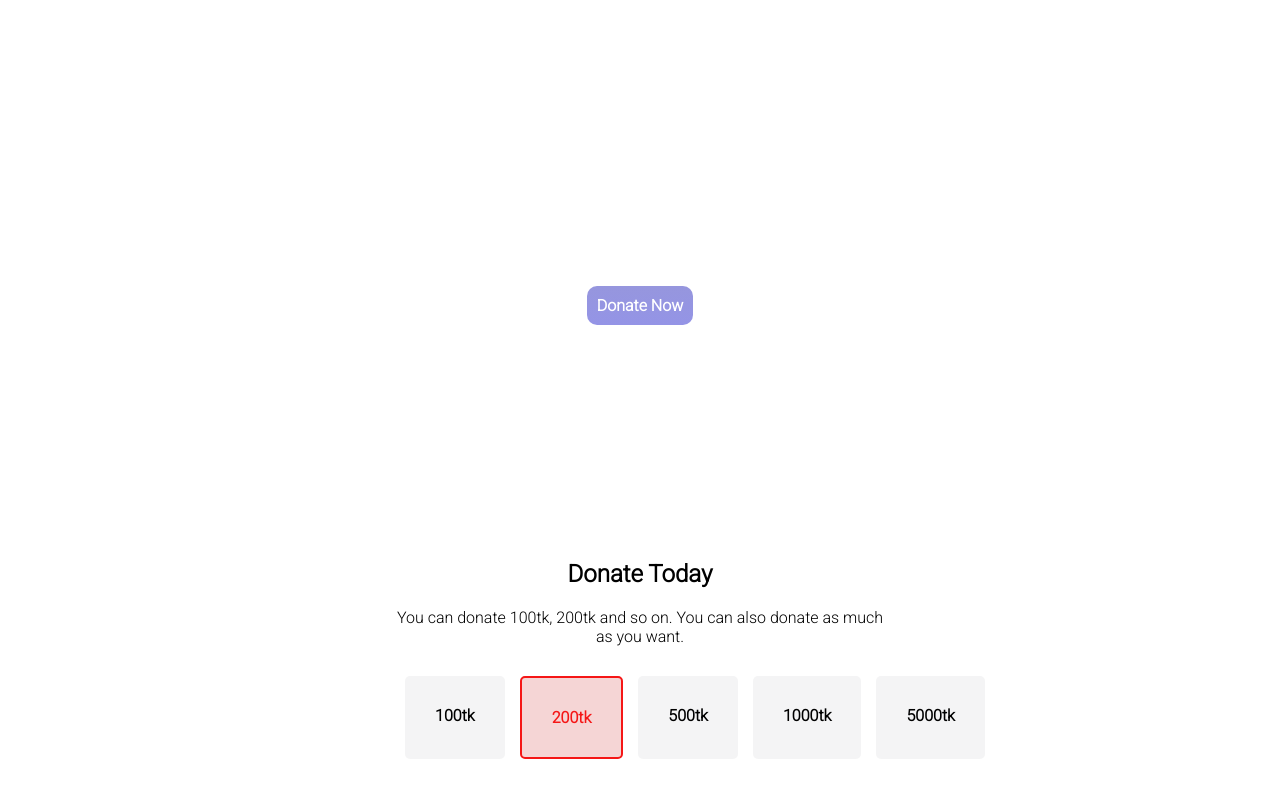
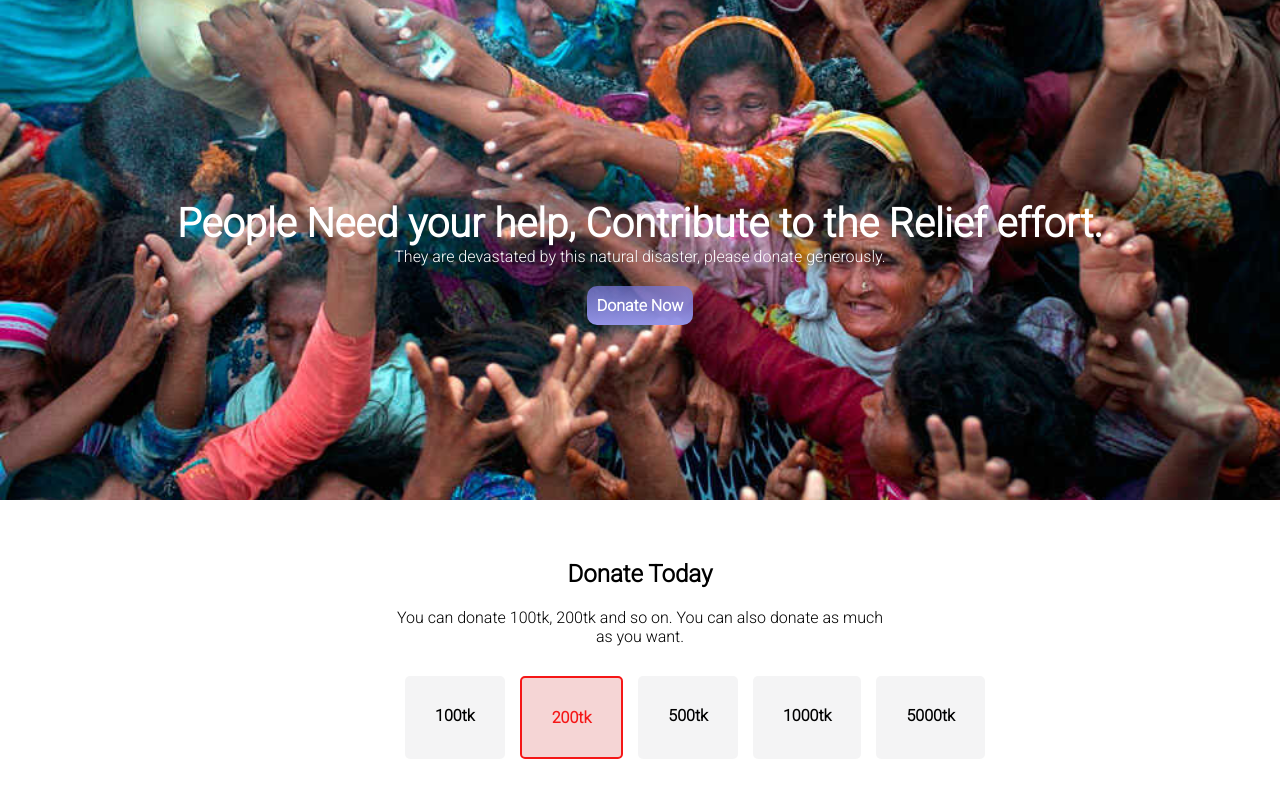
Before and after one commit to shumonira/donate-assignemnt, a plain HTML site: page index.html in a window 1280 px wide. Shown: the top 796 px of the page. Drawn offline with Linux system fonts and the light colour scheme; the site is published under a folder, as on GitHub Pages, so addresses that start at the root find nothing.

Commit message:
image link updated

```diff
--- a/style.css
+++ b/style.css
@@ -7,7 +7,7 @@ body{
 }
 #top-section{
   min-height: 500px;
-  background-image: url(/images/donation6.jpg);
+  background-image: url(images/donation6.jpg);
   background-repeat:no-repeat;
   background-size:100%;
   background-position:center;
```
